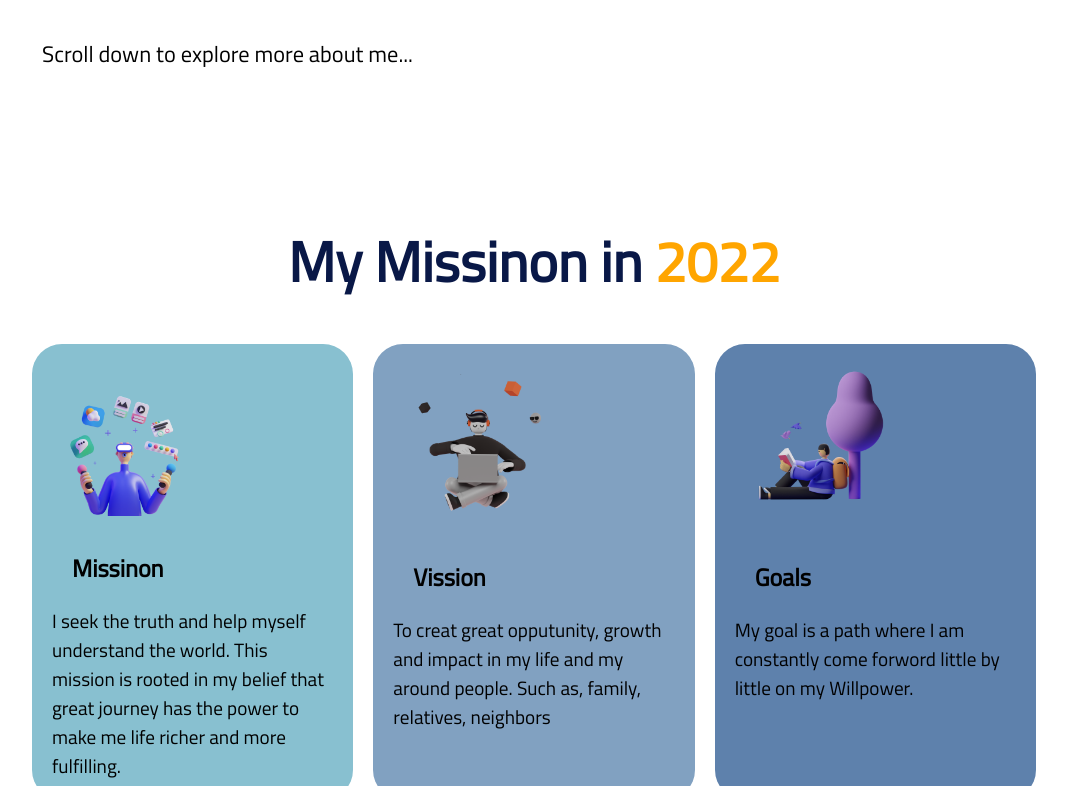
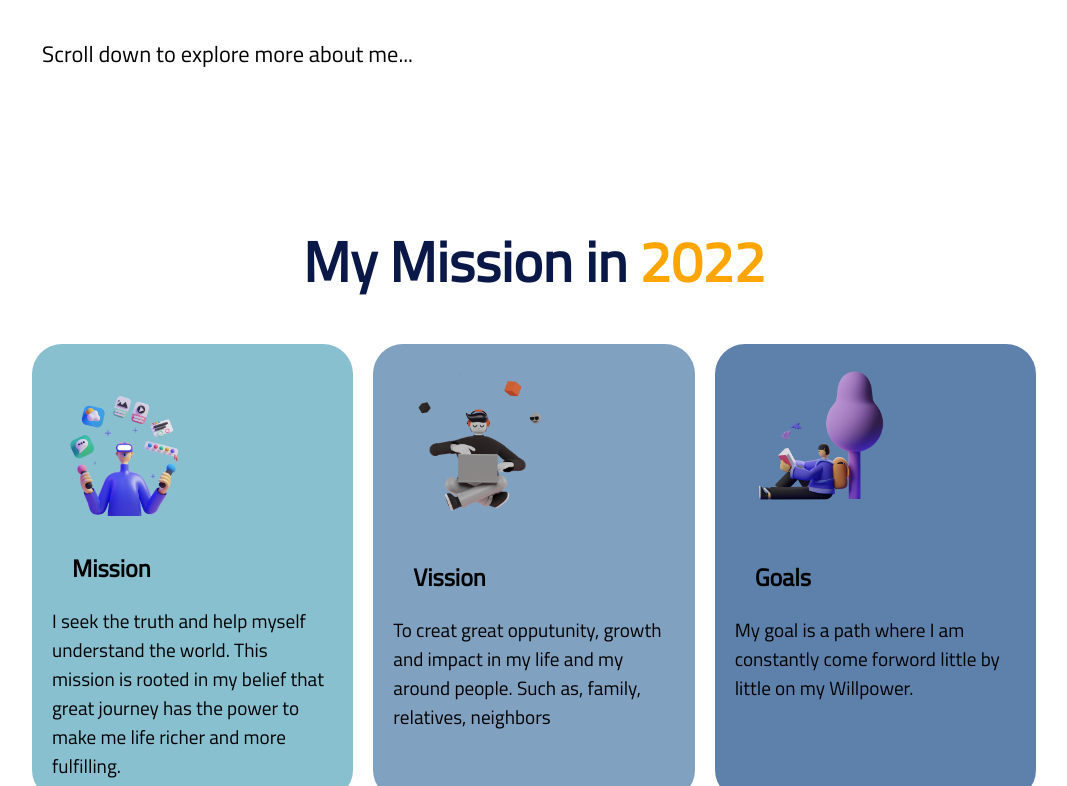
Before and after one commit to Jewel-Nabin/first-mission-repo, a plain HTML site: page index.html in a window 1280 px wide. Shown: the part 625-1411 px from the top of the page, without its empty margins (106-1173 px from the left). Drawn offline with Linux system fonts and the light colour scheme.

Commit message:
spelling-check

```diff
--- a/index.html
+++ b/index.html
@@ -38,11 +38,11 @@
 
 
         <section class="second-section">
-            <h1><span>My Missinon in</span> <span style="color: orange">2022</span></h1>
+            <h1><span>My Mission in</span> <span style="color: orange">2022</span></h1>
             <div class="second-container">
                 <div class="second-left-side">
                     <img class="illus1" src="images/illustrators/illustrator-1.png" alt="">
-                    <h2>Missinon</h2>
+                    <h2>Mission</h2>
                     <p>I seek the truth and help myself understand the world. This mission is rooted in my belief that great journey has
                     the power to make me life richer and more fulfilling.
                     </p>
```
Also changed, not shown: images/pictures/creative.png (deleted), images/pictures/furniture-1.jpg (deleted), images/pictures/music.jpg (deleted), images/pictures/shofify.jpg (deleted).
